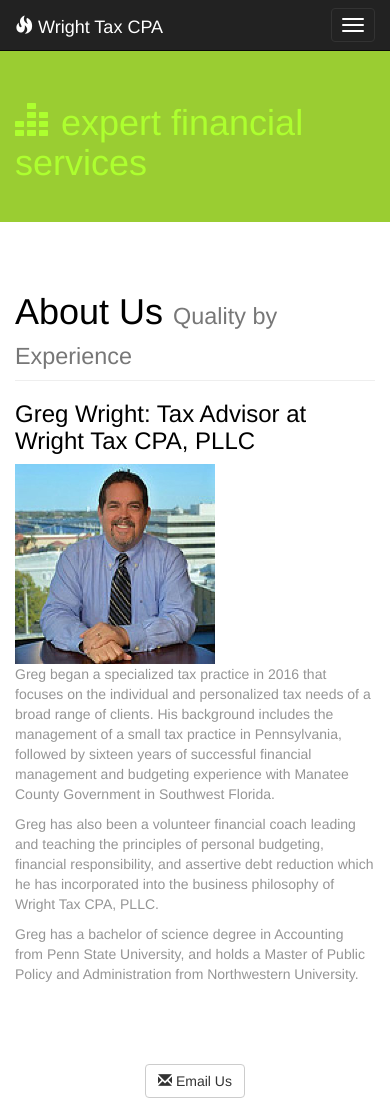
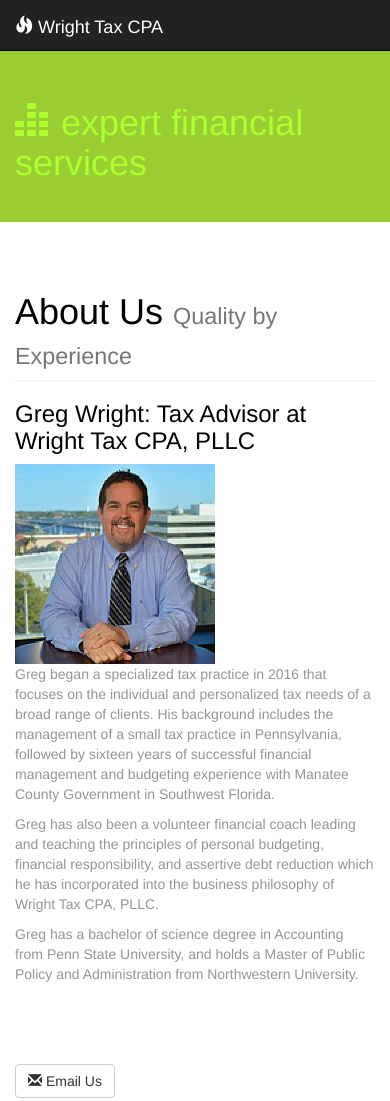
Before and after one commit to mattreynolds84/wright_tax, a plain HTML site: page index.html in a window 390 px wide. Shown: the top 1101 px of the page. Drawn offline with Linux system fonts and the light colour scheme; grey boxes are pictures that could not be loaded.

Commit message:
fixed email btn layout

```diff
--- a/index.html
+++ b/index.html
@@ -32,12 +32,12 @@
         <div class="container">
             <!-- Logo and responsive toggle -->
             <div class="navbar-header">
-                <button type="button" class="navbar-toggle" data-toggle="collapse" data-target="#navbar">
+                <!--<button type="button" class="navbar-toggle" data-toggle="collapse" data-target="#navbar">
                     <span class="sr-only">Toggle navigation</span>
                     <span class="icon-bar"></span>
                     <span class="icon-bar"></span>
                     <span class="icon-bar"></span>
-                </button>
+                </button>-->
                 <a class="navbar-brand" href="#">
                     <span class="glyphicon glyphicon-fire"></span> Wright Tax CPA
                 </a>
@@ -104,7 +104,7 @@
                 <iframe src="https://www.facebook.com/plugins/like.php?href=https%3A%2F%2Fwww.facebook.com%2Fwrighttaxcpa%2F&width=120&layout=button&action=like&size=large&show_faces=false&share=true&height=65&appId=191153194369604"
                     width="120" height="65" style="border:none;overflow:hidden" scrolling="no" frameborder="0" allowTransparency="true"></iframe>
             </div>
-            <div class="col-lg-4 text-center">
+            <div class="col-lg-4">
                 <a href="mailto:wrighttaxcpa@gmail.com" class="btn btn-default btn-md"><span class="glyphicon glyphicon-envelope glyphicon-large"></span> Email Us</a>
             </div>
             <div class="col-lg-4"></div>
```
